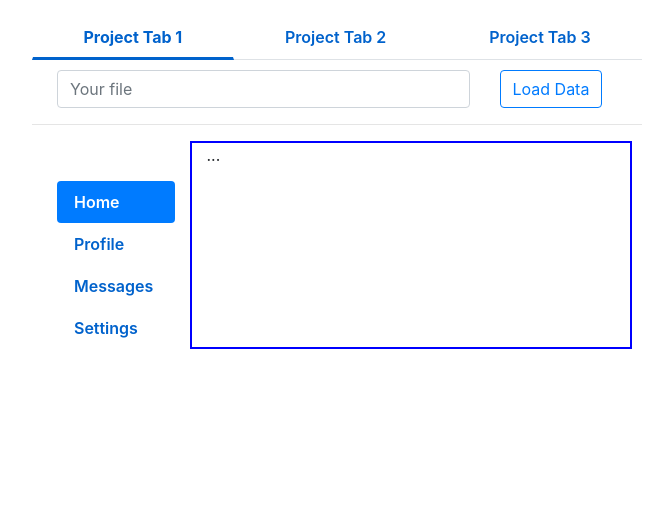
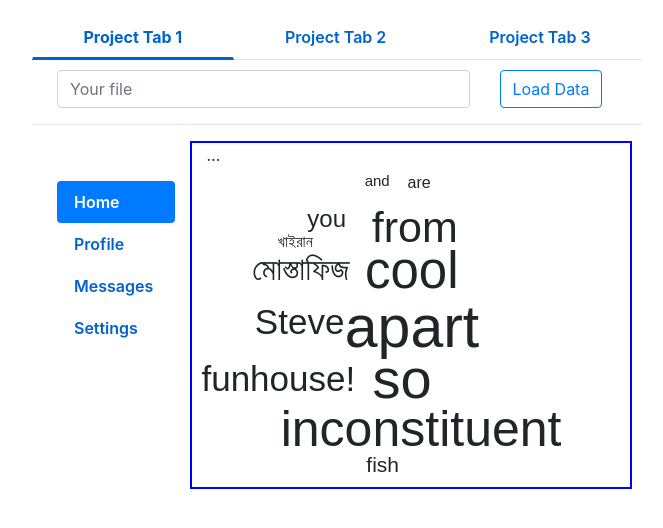
Before and after one commit to aljubaer/Topic-Modeling-in-Bengali, an Electron app: page gui/index.html in a window 800 px wide. Shown: the whole page, without its empty margins (63-726 px from the left). Drawn offline with nearby package versions, Linux system fonts and the light colour scheme.

Commit message:
some ui works

```diff
--- /dev/null
+++ b/gui/colored-text.js
@@ -0,0 +1,18 @@
+var text = "আমেরিকার মধ্য-পশ্চিমাঞ্চলে অবাক করে দেওয়ার মতো শীত পড়েছে। এতে স্বাভাবিক জীবনযাত্রা প্রায় অচল হয়ে পড়েছে। বহু অঞ্চলেই সরকারি অফিস, স্কুল-কলেজসহ বিভিন্ন প্রতিষ্ঠান বন্ধ ঘোষণা করা হয়েছে। এমনকি ডাক বিভাগের চিঠি বিলও বন্দ রয়েছে ২৯ জানুয়ারি থেকে। এই অঞ্চলের কোনো কোনো অঙ্গরাজ্যে এ বছর দক্ষিণ মেরুর চেয়েও বেশি ঠান্ডা পড়েছে। এরই মধ্যে শিকাগোর দুই বিমানবন্দরের ১ হাজার ৬০০ ফ্লাইট বাতিল করা হয়েছে।স্বাভাবিক অবস্থায় আমেরিকার অন্য অঙ্গরাজ্যের তুলনায় শিকাগোয় শীত ও বরফ দুইই কম পড়ে। কিন্তু এবার চিত্র একেবারেই ভিন্ন। ৩০ জানুয়ারি নর্থ ডাকোটায় তাপমাত্রা ছিল শূন্যের নিচে ৩৭ডিগ্রি সেলসিয়াস। একই দিনে মিনেসোটার তাপমাত্রা ছিল শূন্যের নিচে ৩৪ ডিগ্রি সেলসিয়াস ও শিকাগোতে ৩০ ডিগ্রি সেলসিয়াস। শিকাগোর এই তাপমাত্রা ১৯৬৬ সালের সর্বনিম্ন তাপমাত্রাকেও ছাড়িয়ে গিয়েছে। এ তাপমাত্রা এমনকি আলাস্কাকেও ছাড়িয়ে গেছে। কিন্তু এখনো দুর্ভোগ বাকি। কারণ পূর্বাভাস অনুযায়ী ৩১ জানুয়ারি তাপমাত্রা আরও নামতে পারে।তবে আবহাওয়া অধিদপ্তরের তথ্যমতে, দু-এক দিনের মধ্যেই আবহাওয়ার উন্নতি হবে। ১ ফেব্রুয়ারি থেকে তাপমাত্রা বেড়ে তা দ্রুত শূন্যের ওপর উঠবে বলে আশা করা হচ্ছে। শনিবার থেকে তাপমাত্রা বেড়ে সোমবার নাগাদ স্বাভাবিক অবস্থায় আসবে। তবে এরপরই আবার তাপমাত্রা কমতে শুরু করবে। তবে এত খারাপ অবস্থা আর হবে না বলে আশা করা হচ্ছে।একটা কথা জেনে রাখা ভালো। সুমেরু ও কুমেরু বা উত্তর ও দক্ষিণ মেরুতে ঠান্ডা হলেও কুমেরুতে সুমেরুর চেয়ে ঠান্ডা বেশি। এর কারণ সুমেরুর সমুদ্রটি স্থল বেষ্টিত। অন্য পক্ষে কুমেরুর স্থলটি সমুদ্র দ্বারা বেষ্টিত। সুমেরুর সমুদ্রটি বরফ দ্বারা আচ্ছাদিত হলেও তা তুলনামূলক উষ্ণ।";
+
+
+function coloringText() {
+    var outputBox = document.getElementById("document-view");
+    var words = text.split(" ");
+    var coloredText = '';
+    words.forEach(element => {
+        if (element.length > 4) {
+            coloredText += '<span style="color: red">' + element + ' </span> ';
+        } else if (element.length > 3) {
+            coloredText += '<span style="color: green">' + element + ' </span> ';
+        } else if (element.length > 2) {
+            coloredText += '<span style="color: blue">' + element + ' </span> ';
+        }
+    });
+    outputBox.innerHTML = coloredText;
+}
--- a/gui/css/style.css
+++ b/gui/css/style.css
@@ -10,3 +10,9 @@ hr {
     border-width: 2px;
     border-color: blue;
 }
+
+#word-cloud {
+    height: 40vh;
+    width: 40vw;
+    margin: 0 auto;
+}
--- a/gui/index.html
+++ b/gui/index.html
@@ -12,6 +12,7 @@
     <link rel="stylesheet" href="https://opensource.keycdn.com/fontawesome/4.7.0/font-awesome.min.css" />
     <link rel="stylesheet" href="css/style.css">
     <link rel="stylesheet" href="css/nav-style.css">
+    <script src='./colored-text.js'></script>
 
     <title>Topic Modeling in Bengali</title>
 </head>
@@ -69,9 +70,15 @@
                                     <div class="tab-content" id="v-pills-tabContent">
                                         <div class="tab-pane fade show active" id="v-pills-home" role="tabpanel"
                                             aria-labelledby="v-pills-home-tab">
-                                            ...</div>
+                                            ...
+                                            <div id="word-cloud"></div>
+                                        </div>
                                         <div class="tab-pane fade" id="v-pills-profile" role="tabpanel"
                                             aria-labelledby="v-pills-profile-tab">...
+                                            <button onclick="coloringText()"></button>
+                                            <div id="document-view">
+
+                                            </div>
                                         </div>
                                         <div class="tab-pane fade" id="v-pills-messages" role="tabpanel"
                                             aria-labelledby="v-pills-messages-tab">...
@@ -146,6 +153,9 @@
     </section>
 
 
+    <script src="./word-cloud.js"></script>
+
+
     <!-- Insert this line above script imports  -->
     <script>if (typeof module === 'object') { window.module = module; module = undefined; }</script>
 
--- /dev/null
+++ b/gui/word-cloud.js
@@ -0,0 +1,127 @@
+/*  ======================= SETUP ======================= */
+var config = {
+    trace: true,
+    spiralResolution: 1, //Lower = better resolution
+    spiralLimit: 360 * 5,
+    lineHeight: 0.8,
+    xWordPadding: 0,
+    yWordPadding: 3,
+    font: "sans-serif"
+};
+
+var words = ["খাইরান", "মোস্তাফিজ", "cool", "and", "so", "are", "you", "inconstituent", "funhouse!", "apart", "from", "Steve", "fish"].map(function (word) {
+    return {
+        word: word,
+        freq: Math.floor(Math.random() * 50) + 10
+    };
+});
+
+words.sort(function (a, b) {
+    return -1 * (a.freq - b.freq);
+});
+
+var cloud = document.getElementById("word-cloud");
+cloud.style.position = "relative";
+cloud.style.fontFamily = config.font;
+
+var traceCanvas = document.createElement("canvas");
+traceCanvas.width = cloud.offsetWidth;
+traceCanvas.height = cloud.offsetHeight;
+var traceCanvasCtx = traceCanvas.getContext("2d");
+cloud.appendChild(traceCanvas);
+
+var startPoint = {
+    x: cloud.offsetWidth / 2,
+    y: cloud.offsetHeight / 2
+};
+
+var wordsDown = [];
+/* ======================= END SETUP ======================= */
+
+
+
+
+
+/* =======================  PLACEMENT FUNCTIONS =======================  */
+function createWordObject(word, freq) {
+    var wordContainer = document.createElement("div");
+    wordContainer.style.position = "absolute";
+    wordContainer.style.fontSize = freq + "px";
+    wordContainer.style.lineHeight = config.lineHeight;
+    /*    wordContainer.style.transform = "translateX(-50%) translateY(-50%)";*/
+    wordContainer.appendChild(document.createTextNode(word));
+
+    return wordContainer;
+}
+
+function placeWord(word, x, y) {
+
+    cloud.appendChild(word);
+    word.style.left = x - word.offsetWidth / 2 + "px";
+    word.style.top = y - word.offsetHeight / 2 + "px";
+
+    wordsDown.push(word.getBoundingClientRect());
+}
+
+function trace(x, y) {
+    //     traceCanvasCtx.lineTo(x, y);
+    //     traceCanvasCtx.stroke();
+    traceCanvasCtx.fillRect(x, y, 1, 1);
+}
+
+function spiral(i, callback) {
+    angle = config.spiralResolution * i;
+    x = (1 + angle) * Math.cos(angle);
+    y = (1 + angle) * Math.sin(angle);
+    return callback ? callback() : null;
+}
+
+function intersect(word, x, y) {
+    cloud.appendChild(word);
+
+    word.style.left = x - word.offsetWidth / 2 + "px";
+    word.style.top = y - word.offsetHeight / 2 + "px";
+
+    var currentWord = word.getBoundingClientRect();
+
+    cloud.removeChild(word);
+
+    for (var i = 0; i < wordsDown.length; i += 1) {
+        var comparisonWord = wordsDown[i];
+
+        if (!(currentWord.right + config.xWordPadding < comparisonWord.left - config.xWordPadding ||
+            currentWord.left - config.xWordPadding > comparisonWord.right + config.wXordPadding ||
+            currentWord.bottom + config.yWordPadding < comparisonWord.top - config.yWordPadding ||
+            currentWord.top - config.yWordPadding > comparisonWord.bottom + config.yWordPadding)) {
+
+            return true;
+        }
+    }
+
+    return false;
+}
+/* =======================  END PLACEMENT FUNCTIONS =======================  */
+
+
+
+
+
+/* =======================  LETS GO! =======================  */
+(function placeWords() {
+    for (var i = 0; i < words.length; i += 1) {
+
+        var word = createWordObject(words[i].word, words[i].freq);
+
+        for (var j = 0; j < config.spiralLimit; j++) {
+            //If the spiral function returns true, we've placed the word down and can break from the j loop
+            if (spiral(j, function () {
+                if (!intersect(word, startPoint.x + x, startPoint.y + y)) {
+                    placeWord(word, startPoint.x + x, startPoint.y + y);
+                    return true;
+                }
+            })) {
+                break;
+            }
+        }
+    }
+})();
```
Also changed, not shown: code/Nikosh.ttf (added), 2 other files.
